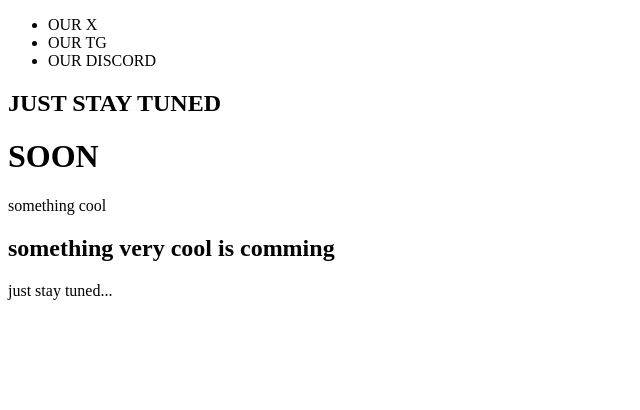
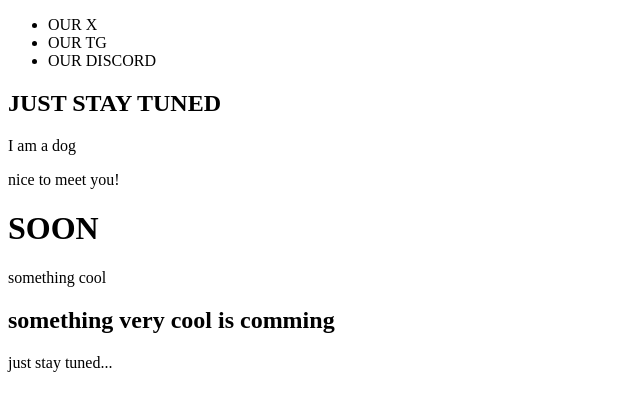
Before and after one commit to SklTlzz/github_work, a plain HTML site: page index.html in a window 1280 px wide. Shown: the whole page, without its empty margins (0-640 px from the left). Drawn offline with Linux system fonts and the light colour scheme.

Commit message:
'meeting-added'

```diff
--- a/index.html
+++ b/index.html
@@ -18,6 +18,11 @@
         </nav>
     </header>
 
+    <section>
+        <p>I am a dog</p>
+        <span>nice to meet you!</span>
+    </section>
+
     <h1>SOON</h1>
     <p>something cool</p>
 
```
